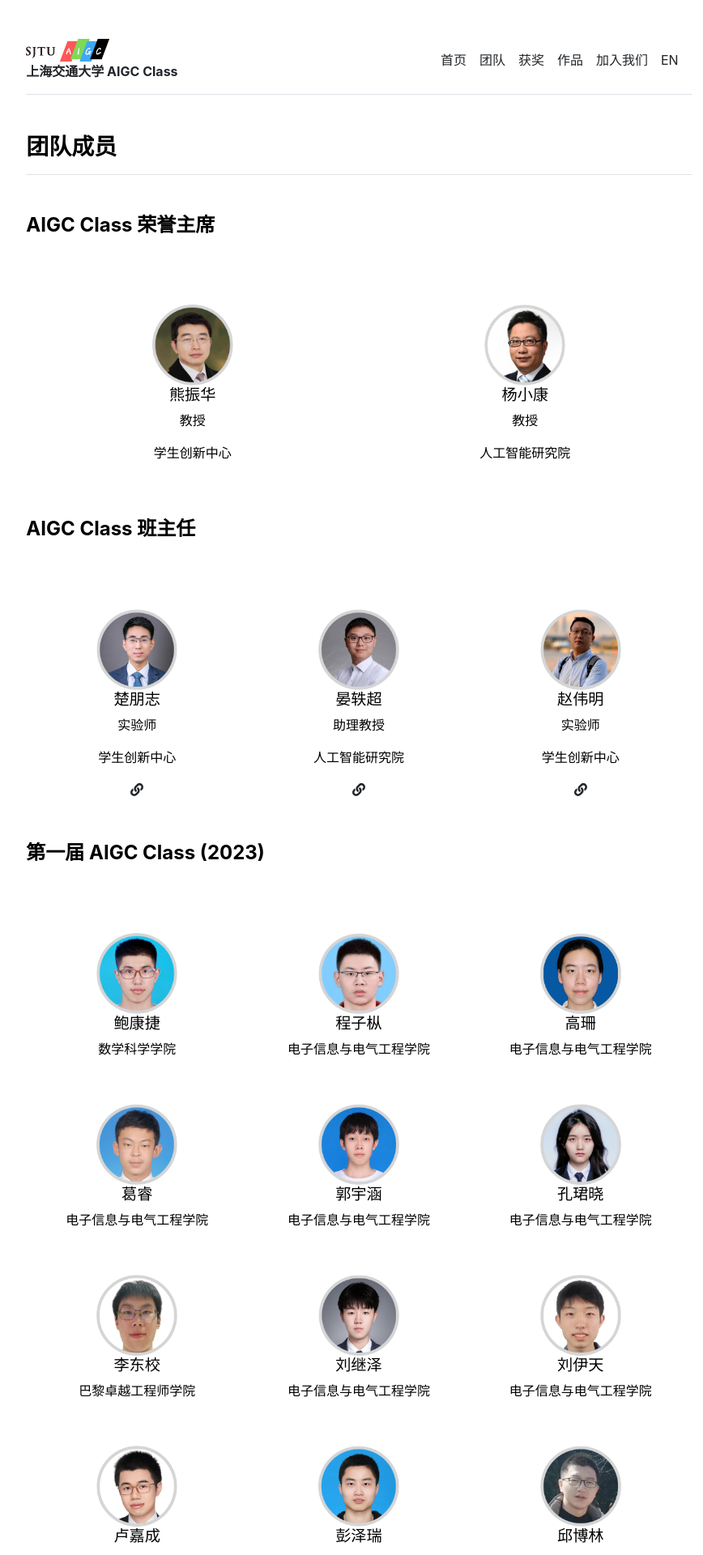
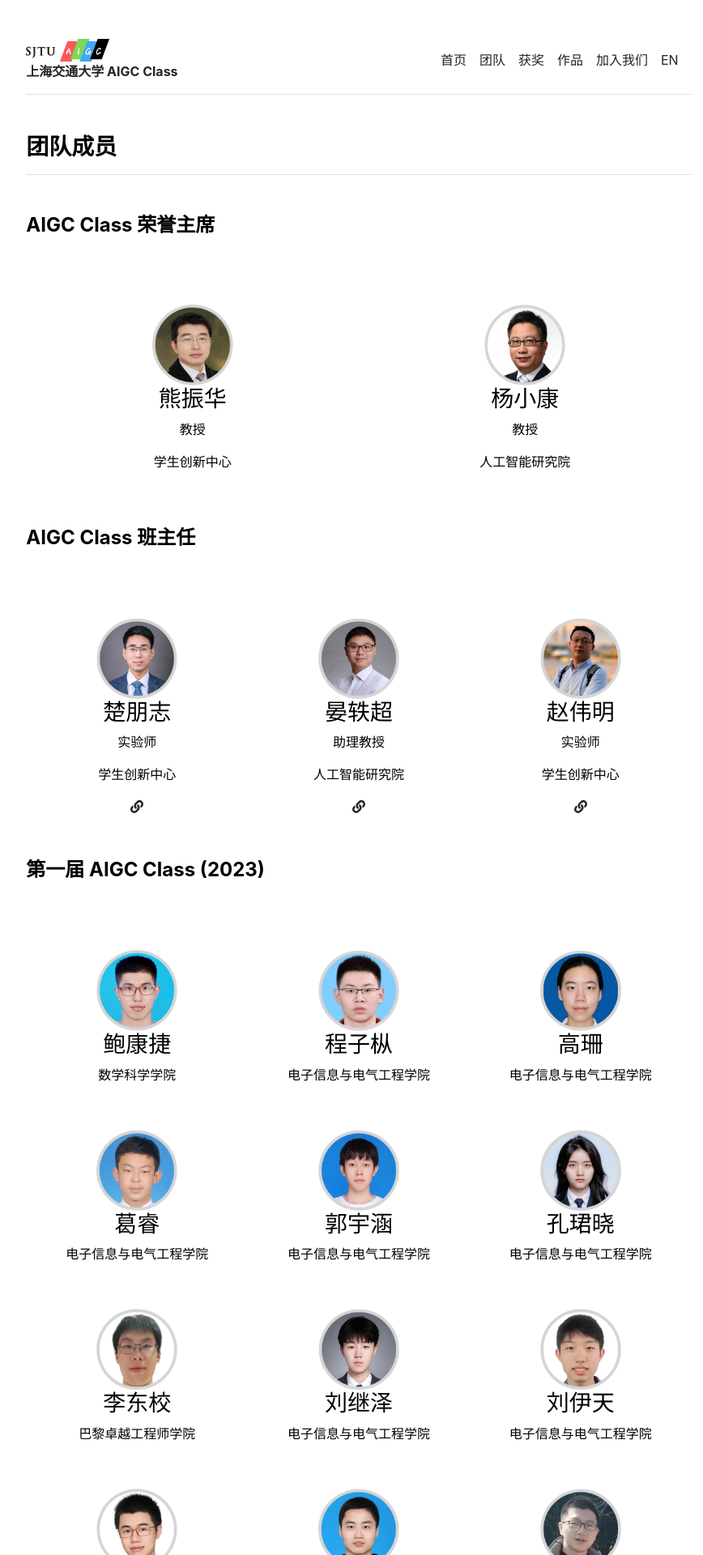
Before and after one commit to SJTU-AIGC/cn, a Jekyll site: the page built from team.md, in a window 1280 px wide. Shown: the top 1920 px of the page at 81% size, without its empty margins (197-1065 px from the left). Built offline with Jekyll 4.4.1, drawn with Linux system fonts in a browser that asks for light colours.

Commit message:
Update people.html

```diff
--- a/_layouts/people.html
+++ b/_layouts/people.html
@@ -67,10 +67,8 @@ layout: default
   height: 100px;
 }
 .team-member h3 {
-  font-size: 1.2em; /* Adjust the font size if necessary */
   white-space: nowrap; /* Prevent the name from wrapping */
   overflow: hidden;
-  text-overflow: ellipsis; /* Add ellipsis if the name is too long */
 }
 
 /* 为移动设备添加媒体查询 */
```
